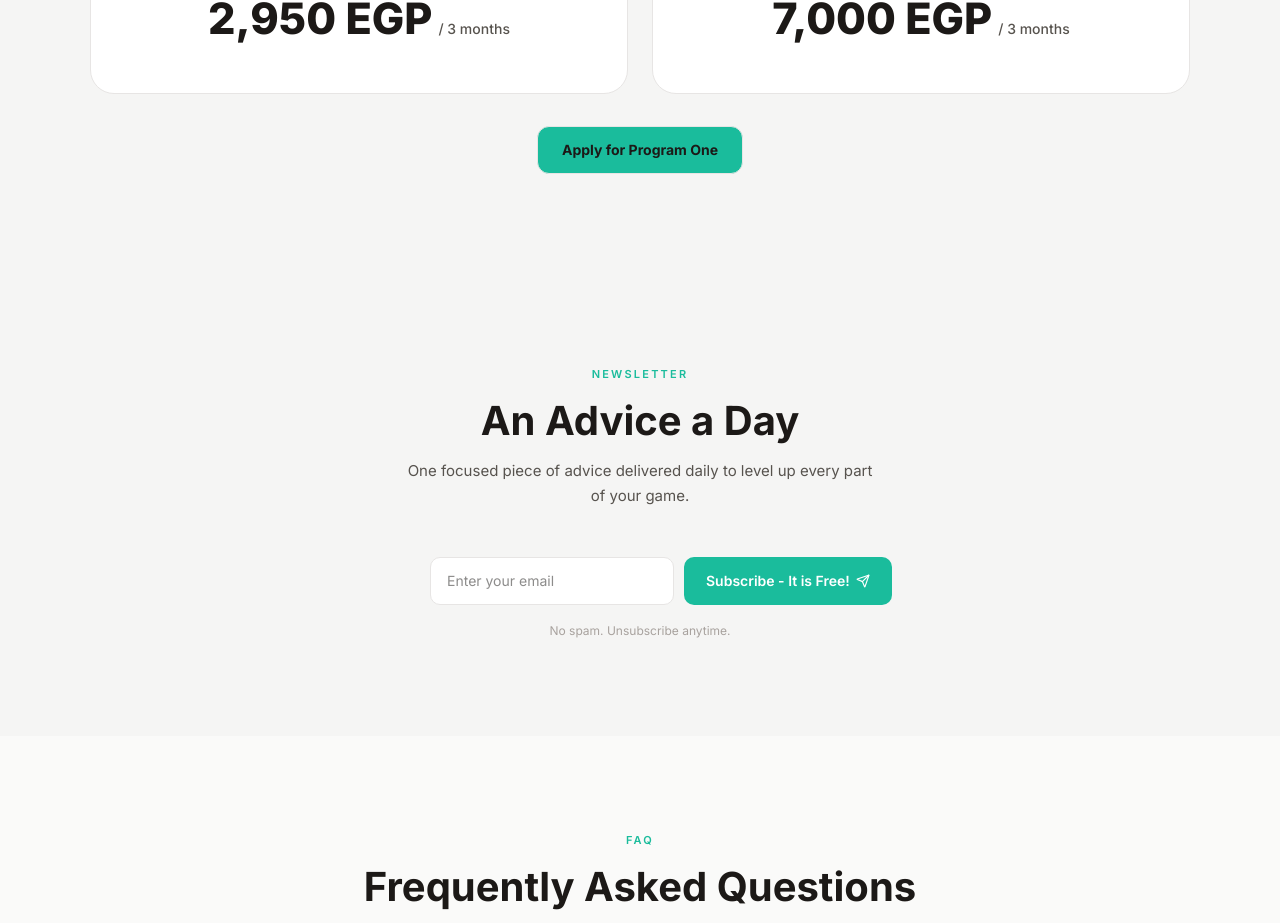
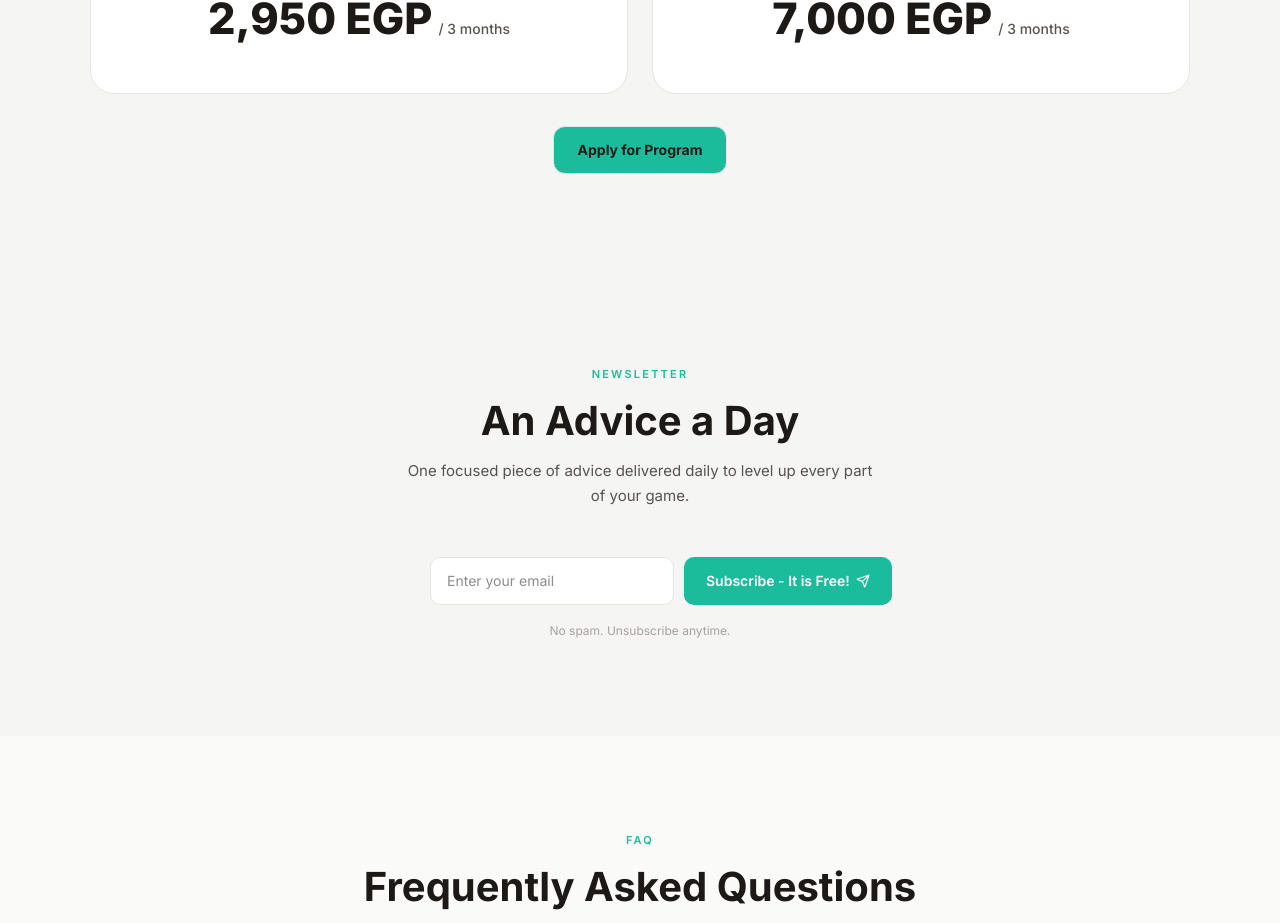
Before and after one commit to TheArkJoe/Frontend, a React (Vite) app: page / in a window 1280 px wide. Shown: the part 4160-5083 px from the top of the page. Built offline with nearby package versions, Linux system fonts and the light colour scheme; no server answers.

Commit message:
removed one

```diff
--- a/src/i18n/locales/en.js
+++ b/src/i18n/locales/en.js
@@ -77,7 +77,7 @@ const en = {
     label: 'PROGRAMS',
     title: 'Coaching Programs',
     mostPopular: 'Most Popular',
-    applyProgramOne: 'Apply for Program One',
+    applyProgramOne: 'Apply for Program',
     billing: {
       monthly: '1 Month',
       quarterly: '3 Months',
```
